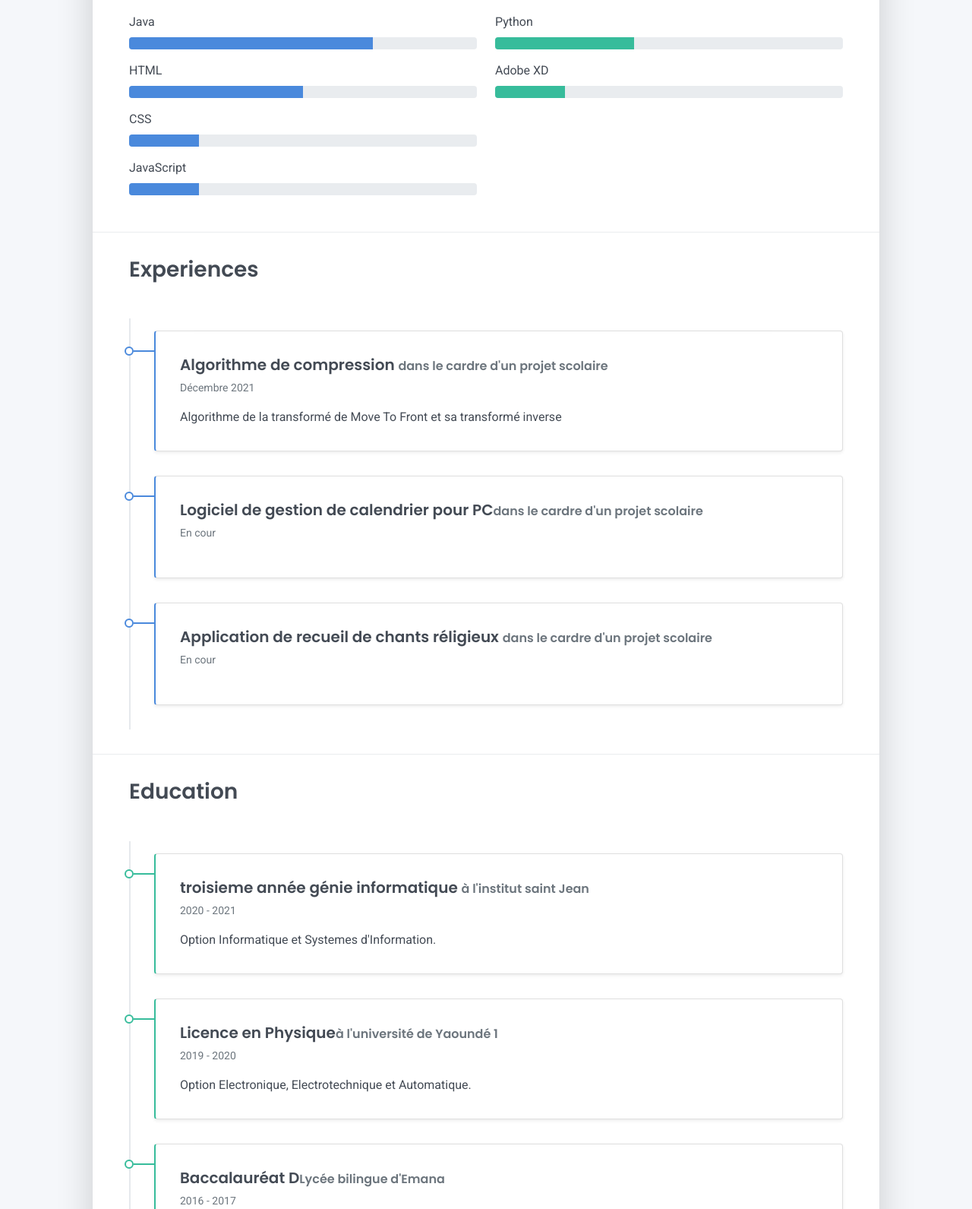
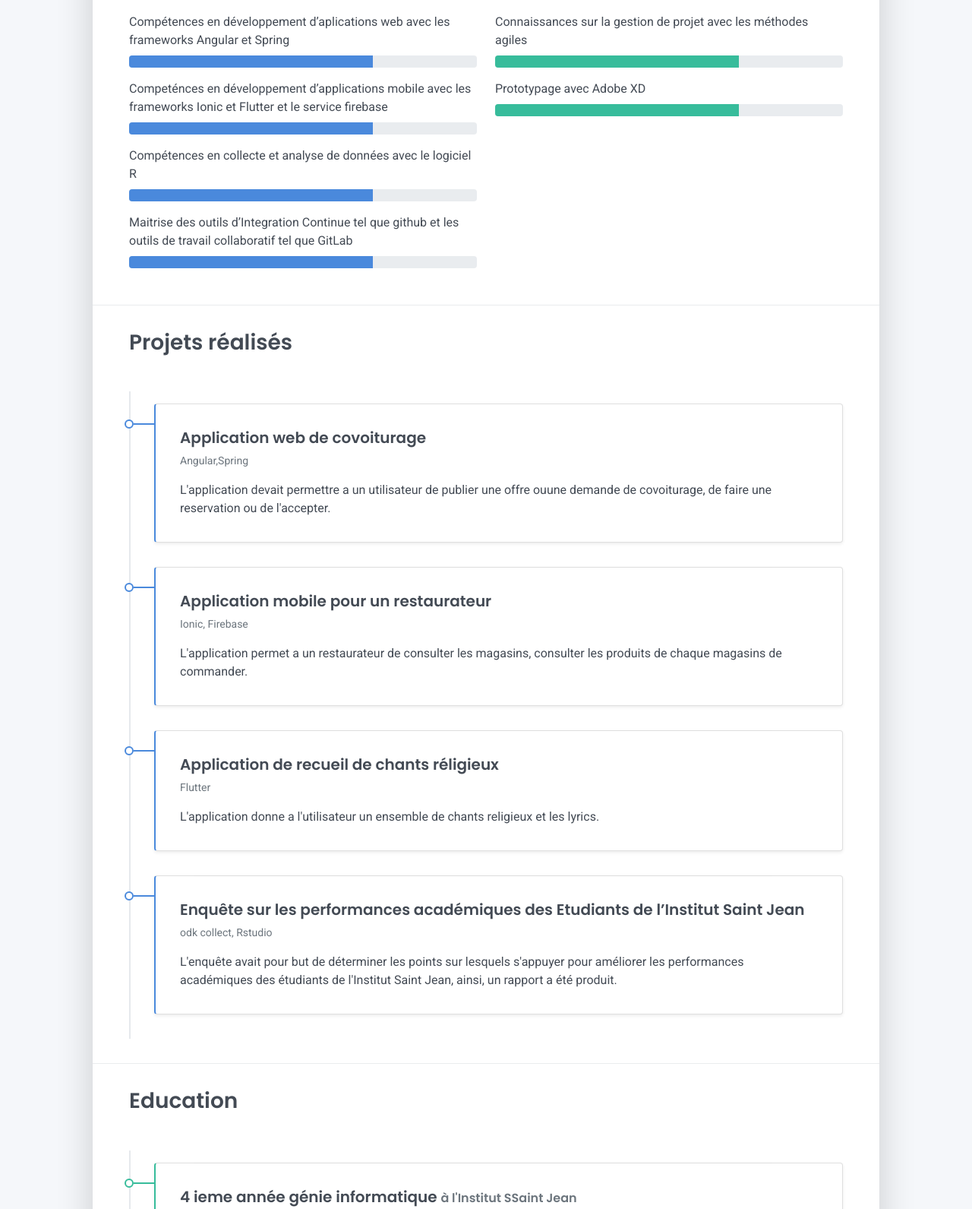
Before and after one commit to Salmanta3/cv, a plain HTML site: page index.html in a window 1280 px wide. Shown: the part 740-2331 px from the top of the page at 76% size. Drawn offline with Linux system fonts and the light colour scheme.

Commit message:
modification

```diff
--- a/index.html
+++ b/index.html
@@ -32,13 +32,8 @@
           <div class="site-nav">
             <nav role="navigation">
               <ul class="nav justify-content-center">
-                <li class="nav-item"><a class="nav-link" href="https://twitter.com/templateflip" title="Twitter"><i class="fab fa-twitter"></i><span class="menu-title sr-only">Twitter</span></a>
-                </li>
-                <li class="nav-item"><a class="nav-link" href="https://www.facebook.com/templateflip" title="Facebook"><i class="fab fa-facebook"></i><span class="menu-title sr-only">Facebook</span></a>
-                </li>
-                <li class="nav-item"><a class="nav-link" href="https://www.instagram.com/templateflip" title="Instagram"><i class="fab fa-instagram"></i><span class="menu-title sr-only">Instagram</span></a>
-                </li>
-                <li class="nav-item"><a class="nav-link" href="https://github.com/templateflip" title="Github"><i class="fab fa-github"></i><span class="menu-title sr-only">Github</span></a>
+
+                <li class="nav-item"><a class="nav-link" href="https://github.com/Salmanta3" title="Github"><i class="fab fa-github"></i><span class="menu-title sr-only">Github</span></a>
                 </li>
               </ul>
             </nav>
@@ -52,12 +47,12 @@
   <div class="cover-bg p-3 p-lg-4 text-white">
     <div class="row">
       <div class="col-lg-4 col-md-5">
-        <div class="avatar hover-effect bg-white shadow-sm p-1"><img src="images/avatar.jpg" width="200" height="200"/></div>
+        <div class="avatar hover-effect  shadow-sm p-1"><img src="images/photo.jpeg" width="200" height="200"/></div>
       </div>
       <div class="col-lg-8 col-md-7 text-center text-md-start">
         <h2 class="h1 mt-2" data-aos="fade-left" data-aos-delay="0">YEMELI METENO SALMANTA ALVINE</h2>
         <p data-aos="fade-left" data-aos-delay="100">Etudiante en ingénieurie informatique</p>
-        <div class="d-print-none" data-aos="fade-left" data-aos-delay="200"><a class="btn btn-light text-dark shadow-sm mt-1 me-1" href="right-resume.pdf" target="_blank">Télecharger</a><a class="btn btn-success shadow-sm mt-1" href="#contact">Embaucher moi</a></div>
+        <div class="d-print-none" data-aos="fade-left" data-aos-delay="200"><a class="btn btn-light text-dark shadow-sm mt-1 me-1" href="CV.pdf" target="_blank">Télecharger</a><a class="btn btn-success shadow-sm mt-1" href="#contact">Embaucher moi</a></div>
       </div>
     </div>
   </div>
@@ -73,7 +68,7 @@
             <div class="pb-1">Age</div>
           </div>
           <div class="col-sm-8">
-            <div class="pb-1 text-secondary">21</div>
+            <div class="pb-1 text-secondary">22</div>
           </div>
           <div class="col-sm-4">
             <div class="pb-1">Email</div>
@@ -91,7 +86,7 @@
             <div class="pb-1">Address</div>
           </div>
           <div class="col-sm-8">
-            <div class="pb-1 text-secondary">Yaoundé, Cradat</div>
+            <div class="pb-1 text-secondary">Yaoundé, Melen</div>
           </div>
         </div>
       </div>
@@ -101,39 +96,40 @@
   <div class="skills-section px-3 px-lg-4">
     <h2 class="h3 mb-3">Mes compétences</h2>
     <div class="row">
-      <div class="col-md-6"><div class="mb-2"><span>Java</span>
+      <div class="col-md-6"><div class="mb-2"><span>Compétences en développement d’aplications web avec les frameworks Angular et Spring</span>
         <div class="progress my-1">
           <div class="progress-bar bg-primary" role="progressbar" data-aos="zoom-in-right" data-aos-delay="100" data-aos-anchor=".skills-section" style="width: 70%" aria-valuenow="70" aria-valuemin="0" aria-valuemax="100"></div>
         </div>
       </div>
 
-        <div class="mb-2"><span>HTML</span>
+        <div class="mb-2"><span>Competénces en développement d’applications mobile avec les
+          frameworks Ionic et Flutter et le service firebase</span>
 
           <div class="progress my-1">
-            <div class="progress-bar bg-primary" role="progressbar" data-aos="zoom-in-right" data-aos-delay="100" data-aos-anchor=".skills-section" style="width: 50%" aria-valuenow="50" aria-valuemin="0" aria-valuemax="100"></div>
+            <div class="progress-bar bg-primary" role="progressbar" data-aos="zoom-in-right" data-aos-delay="100" data-aos-anchor=".skills-section" style="width: 70%" aria-valuenow="70" aria-valuemin="0" aria-valuemax="100"></div>
           </div>
         </div>
-        <div class="mb-2"><span>CSS</span>
+        <div class="mb-2"><span>Compétences en collecte et analyse de données avec le logiciel R</span>
           <div class="progress my-1">
-            <div class="progress-bar bg-primary" role="progressbar" data-aos="zoom-in-right" data-aos-delay="200" data-aos-anchor=".skills-section" style="width: 20%" aria-valuenow="20" aria-valuemin="0" aria-valuemax="100"></div>
+            <div class="progress-bar bg-primary" role="progressbar" data-aos="zoom-in-right" data-aos-delay="200" data-aos-anchor=".skills-section" style="width: 70%" aria-valuenow="70" aria-valuemin="0" aria-valuemax="100"></div>
           </div>
         </div>
-        <div class="mb-2"><span>JavaScript</span>
+        <div class="mb-2"><span>Maitrise des outils d’Integration Continue tel que github et les outils de travail collaboratif tel que GitLab</span>
           <div class="progress my-1">
-            <div class="progress-bar bg-primary" role="progressbar" data-aos="zoom-in-right" data-aos-delay="300" data-aos-anchor=".skills-section" style="width: 20%" aria-valuenow="20" aria-valuemin="0" aria-valuemax="100"></div>
+            <div class="progress-bar bg-primary" role="progressbar" data-aos="zoom-in-right" data-aos-delay="300" data-aos-anchor=".skills-section" style="width: 70%" aria-valuenow="20" aria-valuemin="0" aria-valuemax="100"></div>
           </div>
         </div>
       </div>
       <div class="col-md-6">
 
-        <div class="mb-2"><span>Python</span>
+        <div class="mb-2"><span>Connaissances sur la gestion de projet avec les méthodes agiles</span>
           <div class="progress my-1">
-            <div class="progress-bar bg-success" role="progressbar" data-aos="zoom-in-right" data-aos-delay="500" data-aos-anchor=".skills-section" style="width: 40%" aria-valuenow="40" aria-valuemin="0" aria-valuemax="100"></div>
+            <div class="progress-bar bg-success" role="progressbar" data-aos="zoom-in-right" data-aos-delay="500" data-aos-anchor=".skills-section" style="width: 70%" aria-valuenow="40" aria-valuemin="0" aria-valuemax="100"></div>
           </div>
         </div>
-        <div class="mb-2"><span>Adobe XD</span>
+        <div class="mb-2"><span>Prototypage avec Adobe XD</span>
           <div class="progress my-1">
-            <div class="progress-bar bg-success" role="progressbar" data-aos="zoom-in-right" data-aos-delay="600" data-aos-anchor=".skills-section" style="width: 20%" aria-valuenow="20" aria-valuemin="0" aria-valuemax="100"></div>
+            <div class="progress-bar bg-success" role="progressbar" data-aos="zoom-in-right" data-aos-delay="600" data-aos-anchor=".skills-section" style="width: 70%" aria-valuenow="20" aria-valuemin="0" aria-valuemax="100"></div>
           </div>
         </div>
       </div>
@@ -141,26 +137,36 @@
   </div>
   <hr class="d-print-none"/>
   <div class="work-experience-section px-3 px-lg-4">
-    <h2 class="h3 mb-4">Experiences</h2>
+    <h2 class="h3 mb-4">Projets réalisés</h2>
     <div class="timeline">
       <div class="timeline-card timeline-card-primary card shadow-sm">
         <div class="card-body">
-          <div class="h5 mb-1">Algorithme de compression <span class="text-muted h6">dans le cardre d'un projet scolaire</span></div>
-          <div class="text-muted text-small mb-2">Décembre 2021</div>
-          <div>Algorithme de la transformé de Move To Front et sa transformé inverse</div>
+          <div class="h5 mb-1">Application web de covoiturage </div>
+          <div class="text-muted text-small mb-2">Angular,Spring</div>
+          <div>L'application devait permettre a un utilisateur de publier une offre ouune demande de covoiturage, de faire une reservation ou de l'accepter.</div>
         </div>
       </div>
       <div class="timeline-card timeline-card-primary card shadow-sm">
         <div class="card-body">
-          <div class="h5 mb-1">Logiciel de gestion de calendrier pour PC<span class="text-muted h6">dans le cardre d'un projet scolaire</span></div>
-          <div class="text-muted text-small mb-2">En cour</div>
+          <div class="h5 mb-1">Application mobile pour un restaurateur</div>
+          <div class="text-muted text-small mb-2">Ionic, Firebase</div>
+         <div>L'application permet a un restaurateur de consulter les magasins, consulter les produits de chaque magasins de commander.</div>
+        </div>
+      </div>
+      <div class="timeline-card timeline-card-primary card shadow-sm">
+        <div class="card-body">
+          <div class="h5 mb-1">Application de recueil de chants réligieux</div>
+          <div class="text-muted text-small mb-2">Flutter</div>
+          <div>L'application donne a l'utilisateur un ensemble de chants religieux et les lyrics.</div>
 
         </div>
       </div>
       <div class="timeline-card timeline-card-primary card shadow-sm">
         <div class="card-body">
-          <div class="h5 mb-1">Application de recueil de chants réligieux <span class="text-muted h6">dans le cardre d'un projet scolaire</span></div>
-          <div class="text-muted text-small mb-2">En cour</div>
+          <div class="h5 mb-1">Enquête sur les performances académiques des Etudiants de l’Institut
+            Saint Jean </div>
+          <div class="text-muted text-small mb-2"> odk collect, Rstudio</div>
+          <div>L'enquête avait pour but de déterminer les points sur lesquels s'appuyer pour améliorer les performances académiques des étudiants de l'Institut Saint Jean, ainsi, un rapport a été produit.</div>
 
         </div>
       </div>
@@ -173,21 +179,21 @@
     <div class="timeline">
       <div class="timeline-card timeline-card-success card shadow-sm">
         <div class="card-body">
-          <div class="h5 mb-1">troisieme année génie informatique <span class="text-muted h6">à l'institut saint Jean</span></div>
-          <div class="text-muted text-small mb-2">2020 - 2021</div>
+          <div class="h5 mb-1">4 ieme année génie informatique <span class="text-muted h6">à l'Institut SSaint Jean</span></div>
+          <div class="text-muted text-small mb-2">2021 - 2022</div>
           <div>Option Informatique et Systemes d'Information.</div>
         </div>
       </div>
       <div class="timeline-card timeline-card-success card shadow-sm">
         <div class="card-body">
-          <div class="h5 mb-1">Licence en Physique<span class="text-muted h6">à l'université de Yaoundé 1</span></div>
+          <div class="h5 mb-1">Licence en Physique <span class="text-muted h6">à l'université de Yaoundé 1</span></div>
           <div class="text-muted text-small mb-2">2019 - 2020</div>
           <div>Option Electronique, Electrotechnique et Automatique.</div>
         </div>
       </div>
       <div class="timeline-card timeline-card-success card shadow-sm">
         <div class="card-body">
-          <div class="h5 mb-1">Baccalauréat D<span class="text-muted h6">Lycée bilingue d'Emana</span></div>
+          <div class="h5 mb-1">Baccalauréat D <span class="text-muted h6">Lycée bilingue d'Emana</span></div>
           <div class="text-muted text-small mb-2">2016 - 2017</div>
           <div>Mathématiques Sciences Physiques</div>
         </div>
@@ -199,7 +205,7 @@
     <h2 class="h3 text mb-3">Contact</h2>
     <div class="row">
       <div class="col-md-7 d-print-none">
-        <div class="my-2"><form action="https://formspree.io/your@email.com"
+        <div class="my-2"><form action="https://formspree.io/salmantayemeli@gmail.com"
     method="POST">
   <div class="row">
     <div class="col-6">
@@ -219,7 +225,7 @@
       <div class="col">
         <div class="mt-2">
           <h3 class="h6">Address</h3>
-          <div class="pb-2 text-secondary">Yaoundé, Cradat</div>
+          <div class="pb-2 text-secondary">Yaoundé, Melen</div>
           <h3 class="h6">Phone</h3>
           <div class="pb-2 text-secondary">+237657749259</div>
           <h3 class="h6">Email</h3>
@@ -254,19 +260,13 @@
             <nav role="navigation">
               <ul class="nav justify-content-center">
 
-                <li class="nav-item"><a class="nav-link" href="https://www.facebook.com/templateflip" title="Facebook"><i class="fab fa-facebook"></i><span class="menu-title sr-only">Facebook</span></a>
-                </li>
-
-                <li class="nav-item"><a class="nav-link" href="https://github.com/templateflip" title="Github"><i class="fab fa-github"></i><span class="menu-title sr-only">Github</span></a>
+                <li class="nav-item"><a class="nav-link" href="https://github.com/Salmanta3" title="Github"><i class="fab fa-github"></i><span class="menu-title sr-only">Github</span></a>
                 </li>
               </ul>
             </nav>
           </div>
         </div>
-        <div class="text-small">
-          <div class="mb-1">&copy; Right Resume. All rights reserved.</div>
-          <div>Design - <a href="https://templateflip.com/" target="_blank">TemplateFlip</a></div>
-        </div>
+
       </div>
     </footer>
     <script src="scripts/bootstrap.bundle.min.js?ver=1.2.0"></script>
```
Also changed, not shown: images/LICENSE-free.txt (renamed from LICENSE-free.txt), images/avatar2.jpg (deleted), images/photo.jpeg (added), 2 other files.
